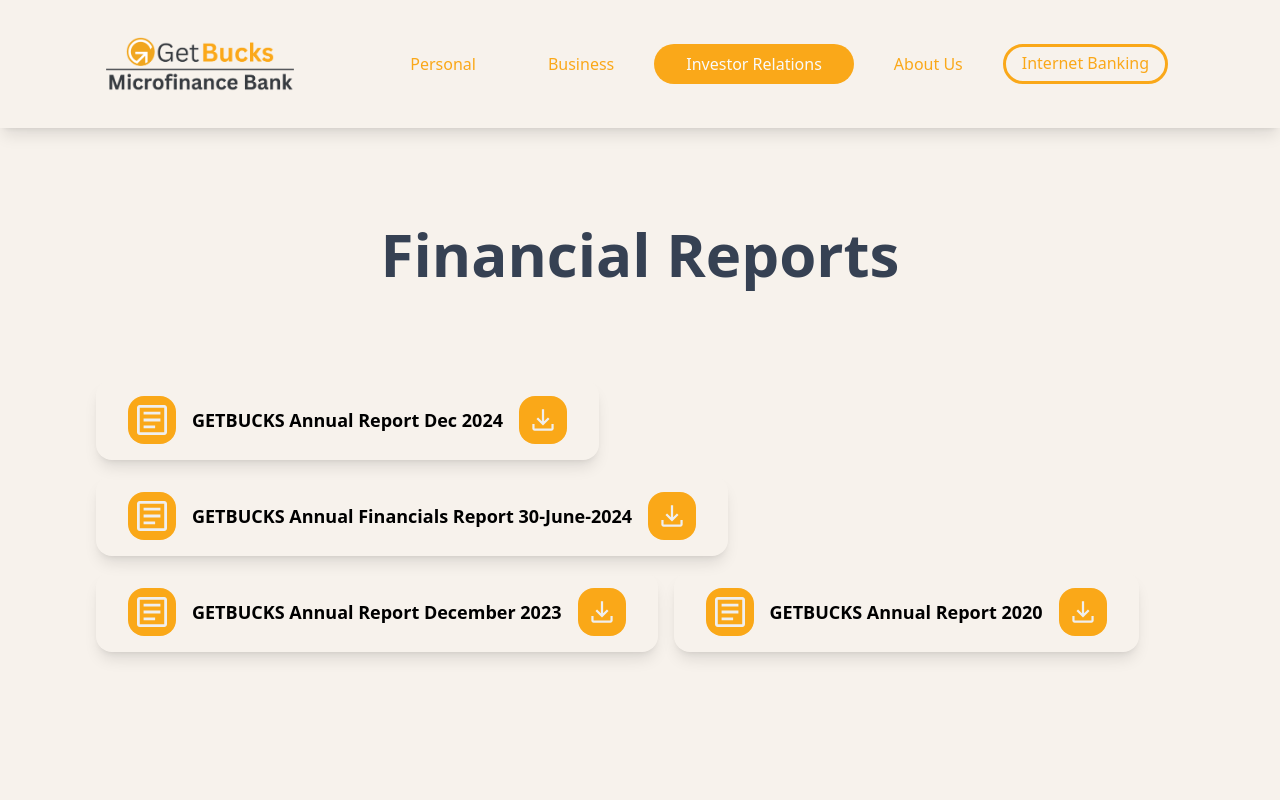
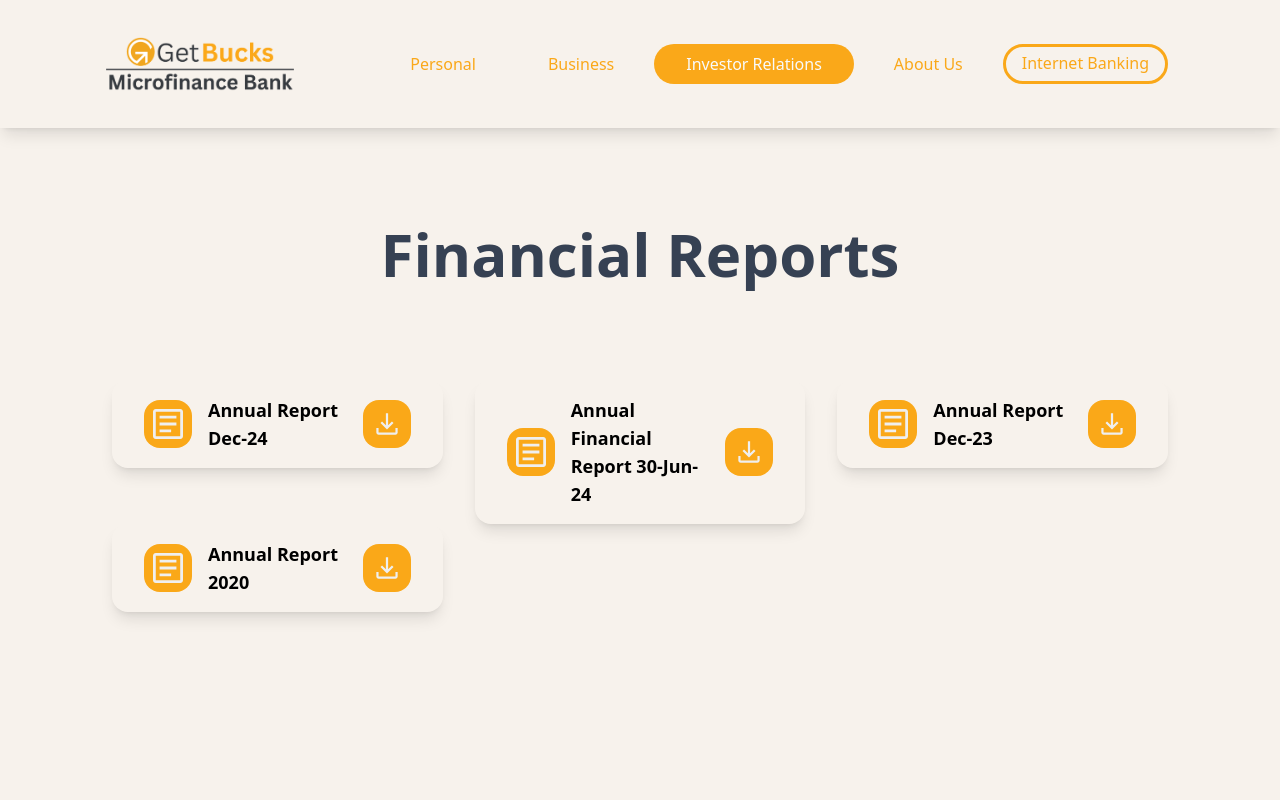
Before and after one commit to khomabhena/getbucks-site, a React (Vite) app: page /financial-reports in a window 1280 px wide. Shown: the top 800 px of the page. Built offline with nearby package versions, Linux system fonts and the light colour scheme.

Commit message:
made a few adjustments

```diff
--- a/src/components/InvestorRelationsCard.jsx
+++ b/src/components/InvestorRelationsCard.jsx
@@ -12,8 +12,8 @@
 
           <div className={` flex flex-col justify-start pr-2 ${ reverse ? 'xl:text-end' : ''} `}>
             <h3 style={{ borderColor: colors.primaryColor }} className={` text-xl md:text-3xl border-b-4 border-l-0 border-r-0 border-t-0 border p-2 font-medium w-fit ${ reverse ? ' text-start xl:text-end self-start xl:self-end' : ''}`}>{title}</h3>
-            <h4 className={` ${heading ? '' : 'hidden'} text-lg md:text-xl font-light mt-4`}>{heading}</h4>
-            <p className=' mt-8 text-sm md:text-base text-gray-700'>{text}</p>
+            <h4 className={` ${heading ? '' : 'hidden'} text-lg md:text-xl font-light mt-2`}>{heading}</h4>
+            <p className=' mt-6 text-sm md:text-base text-gray-700'>{text}</p>
             <a href={buttonLink}>
               <button className={` ${ reverse ? ' self-end' : ' self-start'} font-semibold px-8 py-2 text-base rounded-3xl mt-4 shadow-xl hover:scale-95 transition-all ease-in-out cursor-pointer`} style={{ backgroundColor: colors.primaryColor}}>{buttonName}</button>
             </a>
--- /dev/null
+++ b/src/components/PDFCard.jsx
@@ -0,0 +1,15 @@
+import React from 'react'
+
+const PDFCard = ({ name, link }) => {
+  return (
+    <a className=' basis-1 lg:basis-1/2 xl:basis-1/3 w-full px-4 bg-red-600l' href={link} target='_blank'>
+        <div className=' flex justify-between w-full px-8 py-4 rounded-2xl hover:shadow-[#faa818] hover:scale-95 transition-all ease-in-out cursor-pointer shadow-lg items-center gap-4'>
+            <img className=' w-12 rounded-2xl h-12 bg-[#faa818] px-1 py-1' src="./icon-docu.svg" alt="" />
+            <h1 className=' text-lg w-full font-semibold'>{name}</h1>
+            <img className=' w-12 rounded-2xl h-12 bg-[#faa818] px-2 py-2' src="./icon-download.svg" alt="" />
+        </div>
+    </a>
+  )
+}
+
+export default PDFCard
--- a/src/data/events.js
+++ b/src/data/events.js
@@ -1,22 +1,22 @@
 export const getEventsData = [
     {
         type: 'pdf',
-        name: 'GETBUCKS AGM result 2025',
+        name: 'AGM result 2025',
         link: '/events/GetbucksAGMResult2025.pdf'
     },
     {
         type: 'pdf',
-        name: 'GETBUCKS Notice of AGM 2025',
+        name: 'Notice of AGM 2025',
         link: '/events/GetbucksAGMResult2025.pdf'
     },
     {
         type: 'pdf',
-        name: 'GETBUCKS Notice of AGM 2020',
+        name: 'Notice of AGM 2020',
         link: '/events/GetBucks-2020-Notice-of-AGM.pdf'
     },
     {
         type: 'pdf',
-        name: 'GETBUCKS Notice of AGM 2019',
+        name: 'Notice of AGM 2019',
         link: '/events/GetBucks-2019-Notice-of-AGM.pdf'
     },
     {
--- a/src/data/financial-reports.js
+++ b/src/data/financial-reports.js
@@ -1,22 +1,22 @@
 export const getFinancialReports = [
     {
         type: 'pdf',
-        name: 'GETBUCKS Annual Report Dec 2024',
+        name: 'Annual Report Dec-24',
         link: '/financial-reports/GetbucksAnnualReportDec2024.pdf'
     },
     {
         type: 'pdf',
-        name: 'GETBUCKS Annual Financials Report 30-June-2024',
+        name: 'Annual Financial Report 30-Jun-24',
         link: '/financial-reports/GETBUCKS-Annual-Financials-Report-30-June-2024.pdf'
     },
     {
         type: 'pdf',
-        name: 'GETBUCKS Annual Report December 2023',
+        name: 'Annual Report Dec-23',
         link: '/financial-reports/GETBUCKS-Annual-Report-December 2023.pdf'
     },
     {
         type: 'pdf',
-        name: 'GETBUCKS Annual Report 2020',
+        name: 'Annual Report 2020',
         link: '/financial-reports/GETBUCKS-Annual-Report-2020.pdf'
     },
 ]
--- a/src/data/navigation.js
+++ b/src/data/navigation.js
@@ -57,7 +57,7 @@
             name: 'Business',
         },
         {
-            active: true,
+            active: false,
             link: '/investor-relations',
             name: 'Investor Relations',
         },
--- a/src/pages/Events.jsx
+++ b/src/pages/Events.jsx
@@ -4,6 +4,7 @@
 import { getNavigationData } from '../data/navigation'
 import ContactUs from '../sections/ContactUs'
 import { getEventsData } from '../data/events'
+import PDFCard from '../components/PDFCard'
 
 const Events = () => {
     const data = getEventsData
@@ -15,16 +16,10 @@
             <div className='w-full mt-16 md:mt-32 flex flex-col items-center justify-start'>
                 <h1 className=' text-xl md:text-4xl xl:text-6xl font-semibold text-gray-700 text-center mt-24'>Events</h1>
 
-                <div className=' w-full flex gap-4 flex-wrap mt-24 mb-48'>
+                <div className=' w-full flex gap-4l flex-wrap mt-24 mb-48'>
                     {
                     data?.map(({name, link}) => (
-                        <a href={link} target='_blank'>
-                        <div className=' flex justify-center w-fit px-8 py-4 rounded-2xl hover:shadow-[#faa818] hover:scale-95 transition-all ease-in-out cursor-pointer shadow-lg items-center gap-4'>
-                            <img className=' w-12 rounded-2xl h-12 bg-[#faa818] px-1 py-1' src="./icon-docu.svg" alt="" />
-                            <h1 className=' text-lg font-semibold'>{name}</h1>
-                            <img className=' w-12 rounded-2xl h-12 bg-[#faa818] px-2 py-2' src="./icon-download.svg" alt="" />
-                        </div>
-                        </a>
+                        <PDFCard name={name} link={link} />
                     ))
                     }
                 </div>
--- a/src/pages/FinancialReports.jsx
+++ b/src/pages/FinancialReports.jsx
@@ -4,6 +4,7 @@
 import { getNavigationData } from '../data/navigation'
 import ContactUs from '../sections/ContactUs'
 import { getFinancialReports } from '../data/financial-reports'
+import PDFCard from '../components/PDFCard'
 
 const FinancialReports = () => {
   const data = getFinancialReports
@@ -14,17 +15,11 @@
         <div className=' w-full mt-16 md:mt-32 flex flex-col items-center justify-center min-h-screenl'>
           <h1 className=' text-xl md:text-4xl xl:text-6xl font-semibold text-gray-700 text-center mt-24'>Financial Reports</h1>
 
-          <div className=' w-full flex gap-4 flex-wrap mt-24 mb-48'>
+          <div className=' w-full flex gap-4l flex-wrap mt-24 mb-48'>
 
             {
               data?.map(({name, link}) => (
-                <a href={link} target='_blank'>
-                  <div className=' flex justify-center w-fit px-8 py-4 rounded-2xl hover:shadow-[#faa818] hover:scale-95 transition-all ease-in-out cursor-pointer shadow-lg items-center gap-4'>
-                    <img className=' w-12 rounded-2xl h-12 bg-[#faa818] px-1 py-1' src="./icon-docu.svg" alt="" />
-                    <h1 className=' text-lg font-semibold'>{name}</h1>
-                    <img className=' w-12 rounded-2xl h-12 bg-[#faa818] px-2 py-2' src="./icon-download.svg" alt="" />
-                  </div>
-                </a>
+                <PDFCard name={name} link={link} />
               ))
             }
 
```
